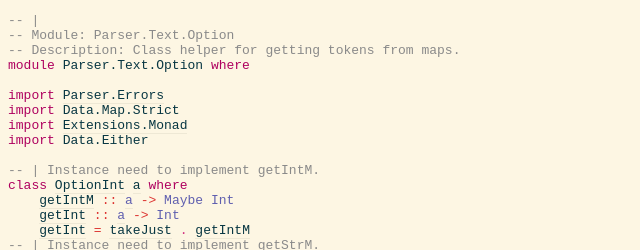
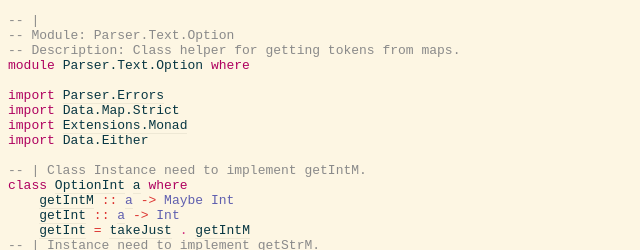
Before and after one commit to progala2/Story-Teller-Engine, a plain HTML site: page doc/src/Parser.Text.Option.html in a window 1280 px wide. Shown: the top 250 px of the page, 0-640 px from the left. Drawn offline with Linux system fonts and the light colour scheme.

Commit message:
missing option

```diff
--- a/doc/src/Parser.Text.Option.html
+++ b/doc/src/Parser.Text.Option.html
@@ -8,7 +8,7 @@
 </span><a name="line-8"></a><span class="hs-keyword">import</span><span> </span><a href="Extensions.Monad.html"><span class="hs-identifier">Extensions.Monad</span></a><span>
 </span><a name="line-9"></a><span class="hs-keyword">import</span><span> </span><span class="hs-identifier">Data.Either</span><span>
 </span><a name="line-10"></a><span>
-</span><a name="line-11"></a><span class="hs-comment">-- | Instance need to implement getIntM.</span><span>
+</span><a name="line-11"></a><span class="hs-comment">-- | Class Instance need to implement getIntM.</span><span>
 </span><a name="line-12"></a><span class="hs-keyword">class</span><span> </span><a name="OptionInt"><a href="Parser.Text.Option.html#OptionInt"><span class="hs-identifier">OptionInt</span></a></a><span> </span><a name="local-6989586621679061252"><a href="#local-6989586621679061252"><span class="hs-identifier">a</span></a></a><span> </span><span class="hs-keyword">where</span><span>
 </span><a name="line-13"></a><span>    </span><a name="getIntM"><a href="Parser.Text.Option.html#getIntM"><span class="hs-identifier">getIntM</span></a></a><span> </span><span class="hs-glyph">::</span><span> </span><a href="#local-6989586621679061252"><span class="hs-identifier hs-type">a</span></a><span> </span><span class="hs-glyph">-&gt;</span><span> </span><span class="hs-identifier hs-type">Maybe</span><span> </span><span class="hs-identifier hs-type">Int</span><span>
 </span><a name="line-14"></a><span>    </span><a name="getInt"><a href="Parser.Text.Option.html#getInt"><span class="hs-identifier">getInt</span></a></a><span> </span><span class="hs-glyph">::</span><span> </span><a href="#local-6989586621679061252"><span class="hs-identifier hs-type">a</span></a><span> </span><span class="hs-glyph">-&gt;</span><span> </span><span class="hs-identifier hs-type">Int</span><span>
```
Also changed, not shown: doc/Parser-Text-Option.html (+1 -1 lines), doc/Story-Teller-Engine.txt, 1 other file.
